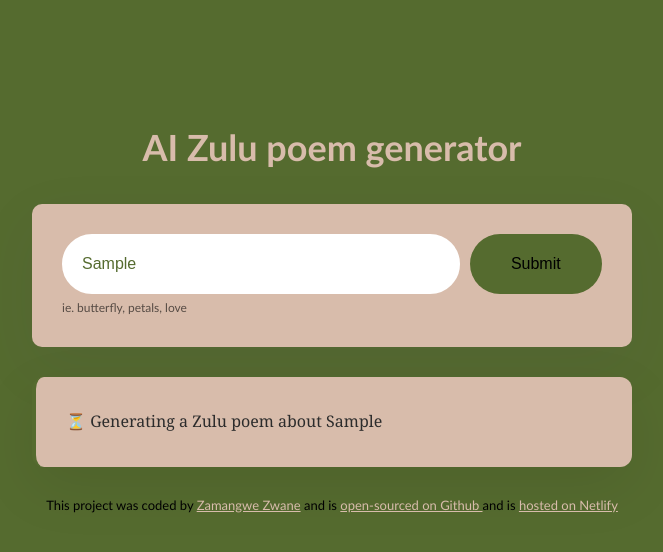
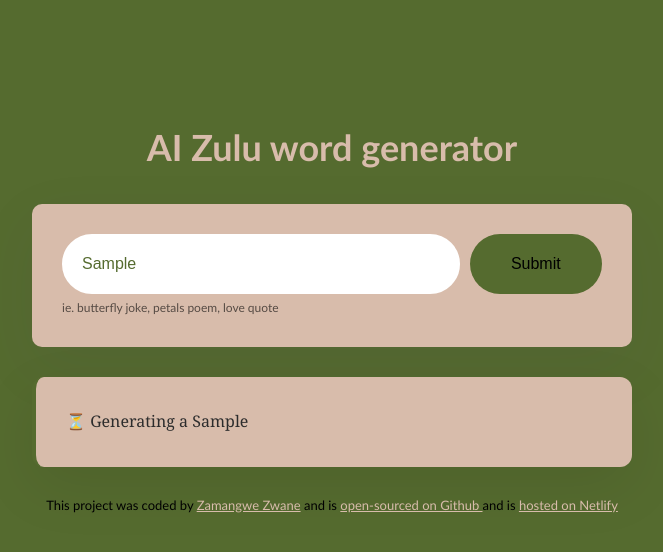
Before and after one commit to zwane-creator/french-poem-generator, a plain HTML site: page index.html in a window 1280 px wide. Both pictures are taken after typing "Sample" into the empty fields and a click on the input 843 px from the left and 264 px from the top of the page. Shown: the whole page, without its empty margins (308-971 px from the left). Drawn offline with nearby package versions, Linux system fonts and the light colour scheme; no server answers.

Commit message:
Enter the topic of the English poem/joke/recipe/quote

```diff
--- a/index.html
+++ b/index.html
@@ -11,7 +11,7 @@
   <body>
     <div class="container">
       <header>
-        <h1>AI Zulu poem generator</h1>
+        <h1>AI Zulu word generator</h1>
       </header>
 
       <main>
@@ -19,7 +19,7 @@
           <form id="poem-generator">
             <input
               type="text"
-              placeholder="Enter the topic of the Zulu poem"
+              placeholder="Enter the topic of the English poem/joke/recipe/quote"
               autofocus
               required
               autocomplete="off"
@@ -28,7 +28,7 @@
             />
             <input type="submit" class="submit-button" />
           </form>
-          <div class="hint">ie. butterfly, petals, love</div>
+          <div class="hint">ie. butterfly joke, petals poem, love quote</div>
         </div>
 
         <div class="poem hidden" id="poem"></div>
--- a/src/index.js
+++ b/src/index.js
@@ -14,15 +14,15 @@ function generatePoem(event) {
   let instructionsInput = document.querySelector("#user-instructions");
   let apiKey = "dca402bf6e5cod4bb210fdbta88ea4c3";
   let context =
-    "You are a romantic poem expect and love to write short poems. Your mission a 4 line poem and separate each line with a <br />. Make sure to follow the user instructions. Sign the poem with 'SheCodes AI' inside a <strong> element at the end not at the beginning of the poem on a <br />";
-  let prompt = `User instructions: Generate a Zulu poem about ${instructionsInput.value}`;
+    "You are a literature expert and love to write short poems, jokes, recipes and quotes. Your mission a 4 line poem/jokes/recipes/quotes and separate each line with a <br />. Make sure to follow the user instructions. Sign the poem with 'SheCodes AI' inside a <strong> element at the end not at the beginning of the poem on a <br />";
+  let prompt = `User instructions: Generate a English poem about ${instructionsInput.value}`;
   let apiURL = `https://api.shecodes.io/ai/v1/generate?prompt=${prompt}&context=${context}&key=${apiKey}`;
 
   let poemElement = document.querySelector("#poem");
   poemElement.classList.remove("hidden");
-  poemElement.innerHTML = `<div class="generating"> ⏳ Generating a Zulu poem about ${instructionsInput.value}</div>`;
+  poemElement.innerHTML = `<div class="generating"> ⏳ Generating a ${instructionsInput.value}</div>`;
 
-  console.log("Generating poem");
+  console.log("Generating ");
   console.log(`Prompt: ${prompt}`);
   console.log(`Context: ${context}`);
 
```
